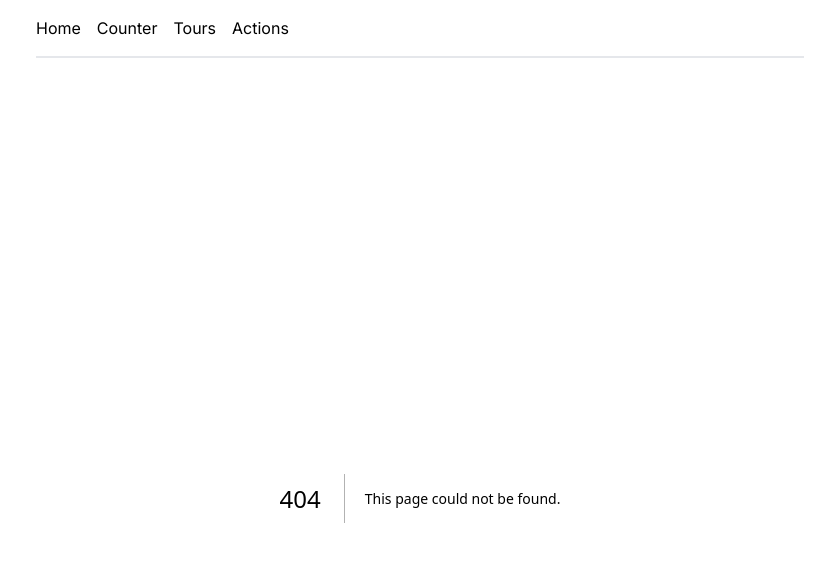
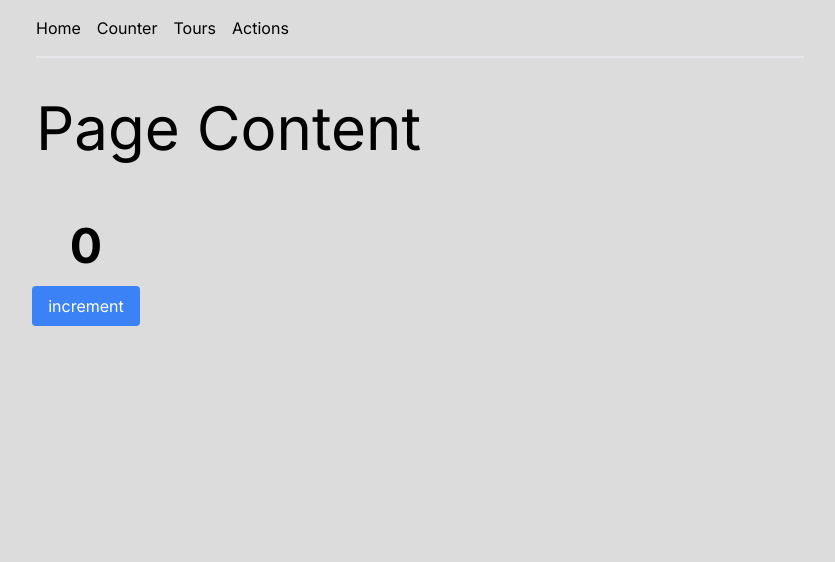
Before and after one commit to jayrboy/nextjs-tutorial, a Next.js app: page /counter in a window 1280 px wide. Before the commit this address had no page. Shown: the top 562 px of the page, without its empty margins (220-1055 px from the left). Built offline with nearby package versions, Linux system fonts and the light colour scheme.

Commit message:
add counter and CounterPage.tsx

```diff
--- /dev/null
+++ b/app/counter/page.tsx
@@ -0,0 +1,14 @@
+'use client';
+
+import Counter from '@/components/Counter';
+
+function CounterPage() {
+  return (
+    <section>
+      <h1 className="text-6xl mb-16">Page Content</h1>
+      <Counter />
+    </section>
+  );
+}
+
+export default CounterPage;
--- a/app/info/contact/page.tsx
+++ /dev/null
@@ -1,14 +0,0 @@
-import Link from 'next/link';
-
-function ContactPage() {
-  return (
-    <div>
-      <h1 className="text-7xl">Contact Page</h1>
-      <Link href="/" className="text-xl text-blue-500 inline-block mt-8">
-        back home
-      </Link>
-    </div>
-  );
-}
-
-export default ContactPage;
--- a/app/layout.tsx
+++ b/app/layout.tsx
@@ -1,5 +1,5 @@
 import './globals.css';
-import Navbar from './components/Navbar';
+import Navbar from '../components/Navbar';
 import type { Metadata } from 'next';
 import { Inter, Inconsolata, Roboto } from 'next/font/google';
 
--- /dev/null
+++ b/components/Counter.tsx
@@ -0,0 +1,20 @@
+'use client';
+import { useState } from 'react';
+
+function Counter() {
+  const [count, setCount] = useState(0);
+
+  return (
+    <div className="flex flex-col items-center w-[100px]">
+      <p className="text-5xl font-bold">{count}</p>
+      <button
+        onClick={() => setCount(count + 1)}
+        className="bg-blue-500 rounded text-white px-4 py-2 mt-4"
+      >
+        increment
+      </button>
+    </div>
+  );
+}
+
+export default Counter;
```
Also changed, not shown: components/Navbar.tsx (renamed from app/components/Navbar.tsx).
